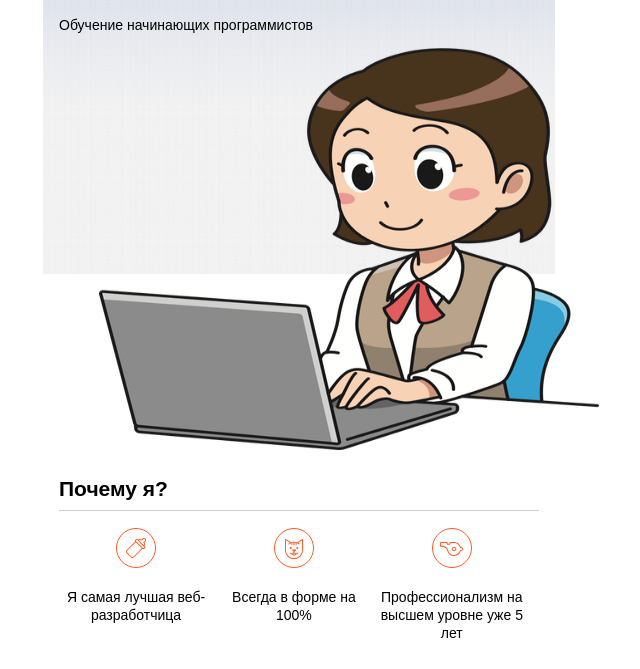
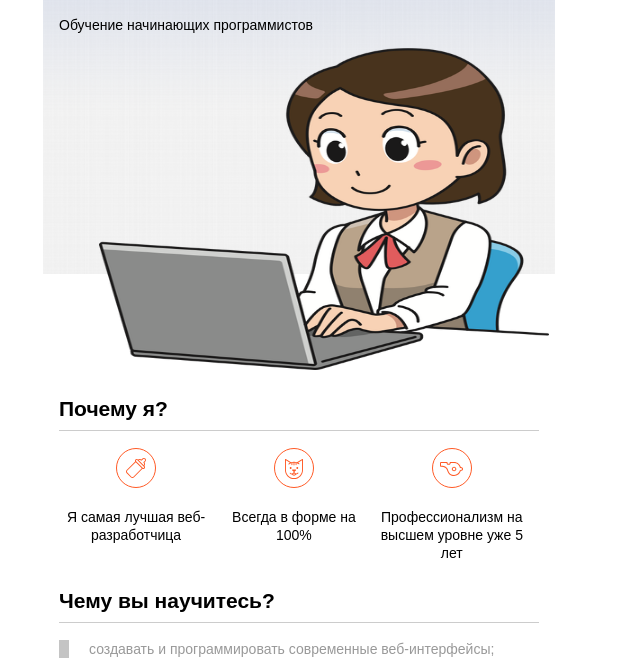
Before and after one commit to Ina-1/my-site, a plain HTML site: page index.html in a window 1280 px wide. Shown: the part 110-779 px from the top of the page, without its empty margins (341-981 px from the left). Drawn offline with Linux system fonts and the light colour scheme.

Commit message:
Update index.html

```diff
--- a/index.html
+++ b/index.html
@@ -11,7 +11,7 @@
         <h1>Инструктор Мунира</h1>
         <p>Обучение начинающих программистов</p>
         <figure class="project-image">
-  <img src="img/555.png" width="500" height="402" alt="Cайт инструктора">
+  <img src="img/555.png" width="450" height="322" alt="Cайт инструктора">
 </figure>
       </header>
 
```
